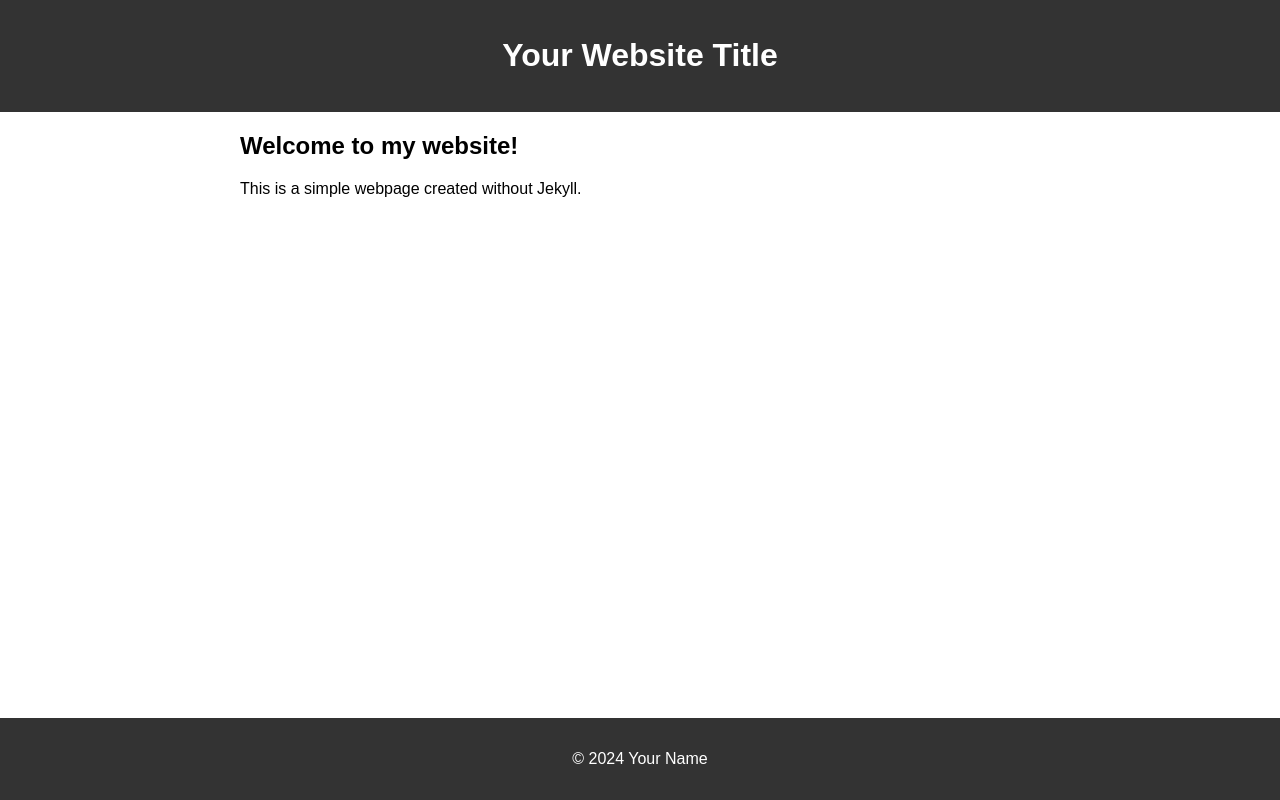
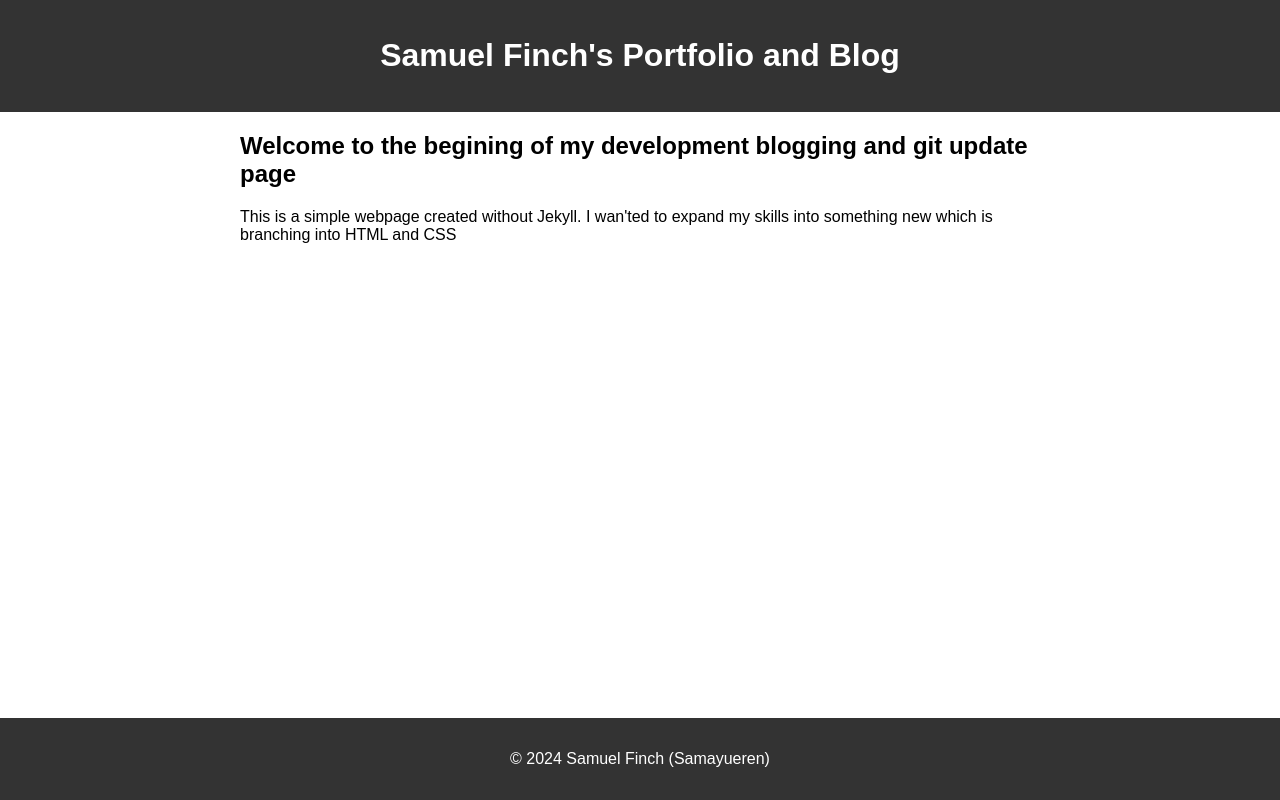
Before and after one commit to samayueren/samayueren.github.io, a plain HTML site: page index.html in a window 1280 px wide. Drawn offline with Linux system fonts and the light colour scheme.

Commit message:
Update titles as they are correctly visable

```diff
--- a/index.html
+++ b/index.html
@@ -4,19 +4,19 @@
 <head>
     <meta charset="UTF-8">
     <meta name="viewport" content="width=device-width, initial-scale=1.0">
-    <title>Your Website Title</title>
+    <title>Samuel Finch's Portfolio and Blog</title>
     <link rel="stylesheet" href="style.css">
 </head>
 
 <body>
     <header>
-        <h1>Your Website Title</h1>
+        <h1>Samuel Finch's Portfolio and Blog</h1>
     </header>
 
     <main>
         <section>
-            <h2>Welcome to my website!</h2>
-            <p>This is a simple webpage created without Jekyll.</p>
+            <h2>Welcome to the begining of my development blogging and git update page </h2>
+            <p>This is a simple webpage created without Jekyll. I wan'ted to expand my skills into something new which is branching into HTML and CSS</p>
         </section>
 
         <!-- Add more sections as needed -->
@@ -24,7 +24,7 @@
     </main>
 
     <footer>
-        <p>&copy; 2024 Your Name</p>
+        <p>&copy; 2024 Samuel Finch (Samayueren) </p>
     </footer>
 
     <script src="script.js"></script>
```
